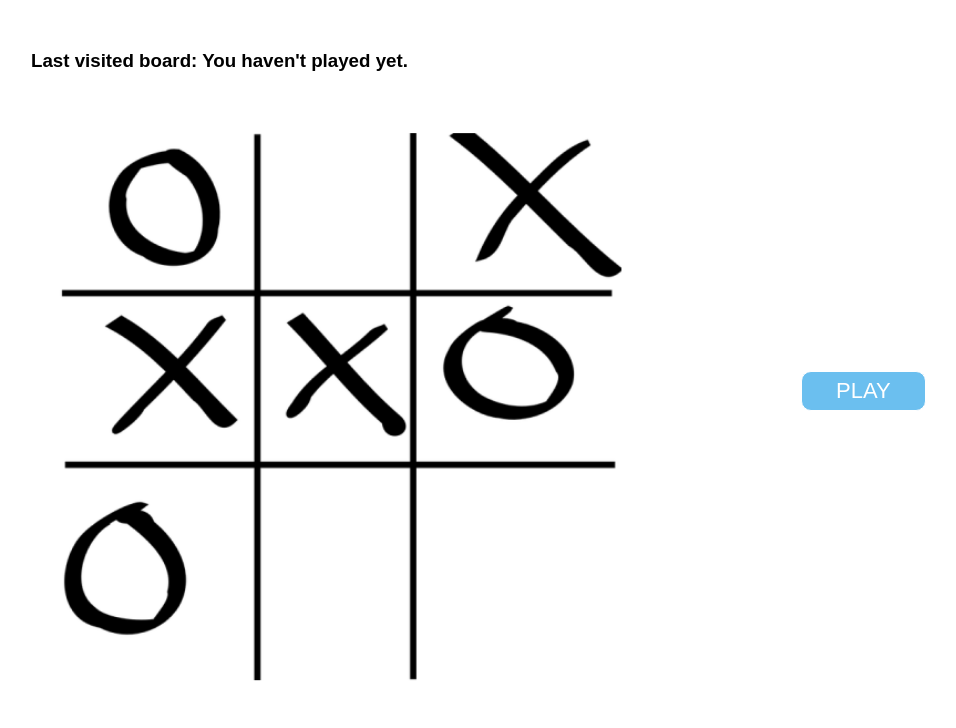
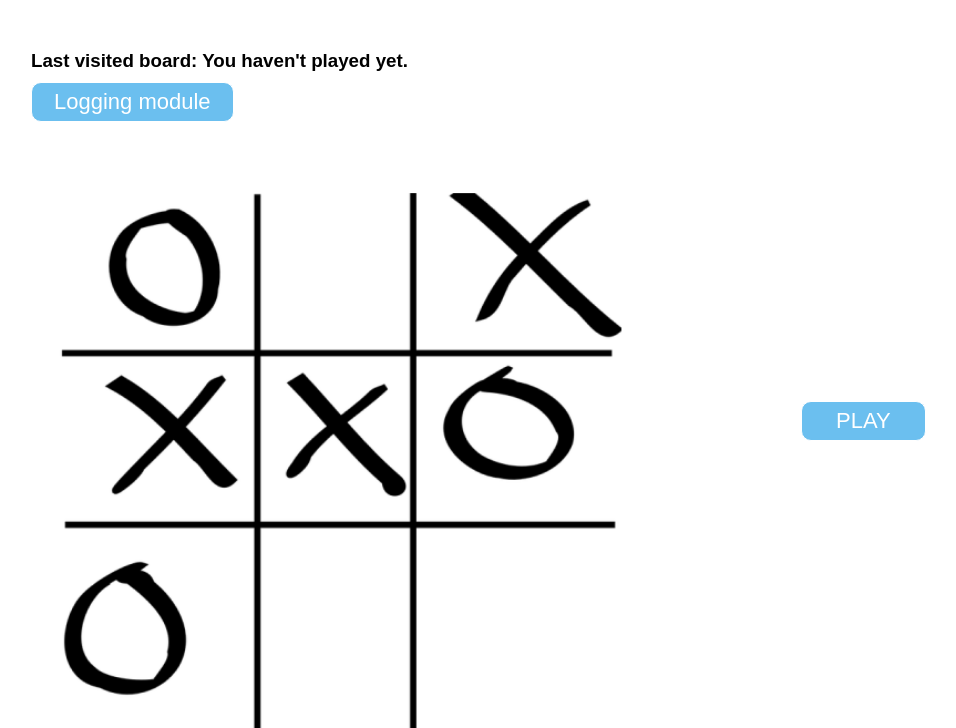
Before and after one commit to infoshareacademy/jpydzr1-dkmap-django, a Django app: page / in a window 1280 px wide. Shown: the part 120-848 px from the top of the page, without its empty margins (147-1103 px from the left). Run offline with Django 3.2, Linux system fonts and the light colour scheme; the visitor is signed in with stand-in values (Sample User, id 1).

Commit message:
small changes

```diff
--- a/TicTacToe/static/css/style.css
+++ b/TicTacToe/static/css/style.css
@@ -158,6 +158,28 @@ td{
     color: #D32F2F;
     border: solid 1px white;
 }
+
+.LOG-button{
+    font-size: 22px;
+    font-family: 'Poppins', sans-serif;
+    height: 40px;
+    color: #fff;
+    background-color: #6BBFEF;
+    border-radius: 10px;
+    border: solid 1px #fff;
+    cursor: pointer;
+    padding-right: 22px;
+    padding-left: 22px;
+    margin: 10px 0 10px 0;
+}
+
+.LOG-button:hover{
+    transform: scale(1.1);
+    transition: ease 0.7s;
+    color: #D32F2F;
+    border: solid 1px white;
+}
+
 
 .CTA-button-auth{
     align-content: center;
--- a/TicTacToe/templates/logging_report.html
+++ b/TicTacToe/templates/logging_report.html
@@ -70,6 +70,6 @@
     </span>
     </div>
 
-    <a href="{% url 'menu:export-to-csv' %}"><button type="button" class="danger-button">Import all logs to CSV</button></a>
+    <a href="{% url 'menu:export-to-csv' %}"><button type="button" class="LOG-button">Import all logs to CSV</button></a>
 
 {% endblock content %}
--- a/TicTacToe/templates/welcome_page.html
+++ b/TicTacToe/templates/welcome_page.html
@@ -8,7 +8,8 @@
         <div class="column-70">
             <div>
                 {% if messages %}
-                {% for message in messages %}<h3 class="poppins-font-paragraph text-center pt-3"> {{ message }} </h3>
+                    {% for message in messages %}
+                        <h3 class="poppins-font-paragraph text-center pt-3"> {{ message }} </h3>
                     {% endfor %}
                 {% endif %}
             </div>
@@ -16,6 +17,11 @@
             {% if request.user.is_authenticated %}
                 {% if session %}
                     <h3>Last visited board: {{ session }}</h3>
+                {% endif %}
+                {% if request.user.is_staff %}
+                    <a href="{% url "menu:log-report-view" %}">
+                        <button class="LOG-button" type="button">Logging module</button>
+                    </a>
                 {% endif %}
             {% endif %}
 
```
Lines whose indentation alone changed are shown as unchanged.
